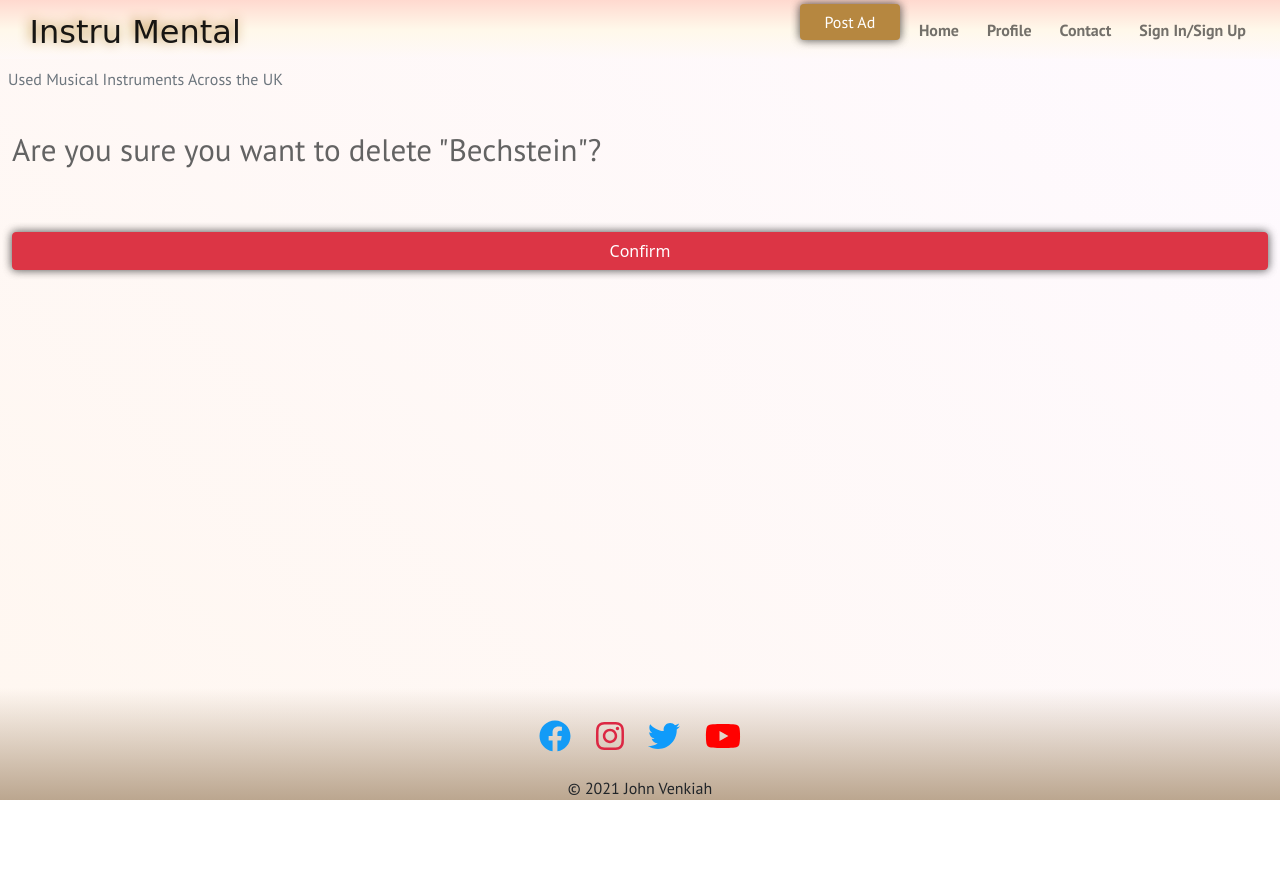
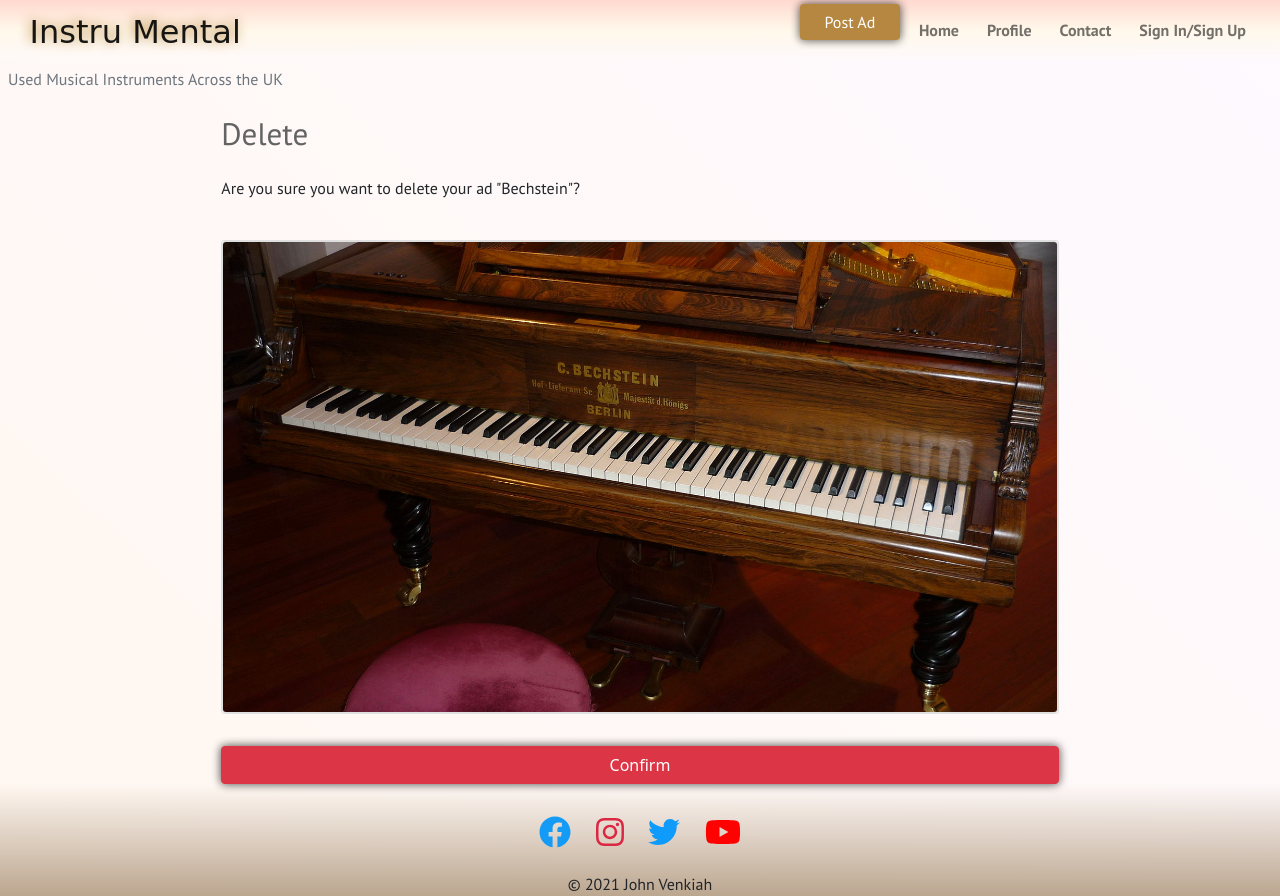
Before and after one commit to johnvenkiah/CI_PP4_John_Venkiah, a Django app: a page that uses templates/ads/ad_confirm_delete.html in a window 1280 px wide. Before the commit the page ends 800 px from the top, so only its background shows below. Run offline with Django 3.2, Linux system fonts and the light colour scheme; data comes from the database, SQL or seed files in the repository; some web fonts are replaced.

Commit message:
style: fix ad delete page design

```diff
--- a/templates/ads/ad_confirm_delete.html
+++ b/templates/ads/ad_confirm_delete.html
@@ -3,10 +3,14 @@
 {% block content %}
 
 <div class="container-fluid">
-    <div class="col mx-auto">
+    <div class="col col-md-8 mx-auto">
+        <h2>Delete</h2>
         <form method="post" class="d-grid">{% csrf_token %}
-            <h2 class="my-3">Are you sure you want to delete "{{ object }}"?</h2>
-            <input class="btn btn-danger mt-5" type="submit" value="Confirm">
+            <p class="my-3">Are you sure you want to delete your ad "{{ object }}"?</p>
+            <div class="card my-4">
+                <img src="{{ MEDIA_URL }}{{ object.image }}" alt="{{ object.image }}" class="feature-img col col-md-5 card">
+            </div>
+            <input class="btn btn-danger mt-2" type="submit" value="Confirm">
         </form>
     </div>
 </div>
```
